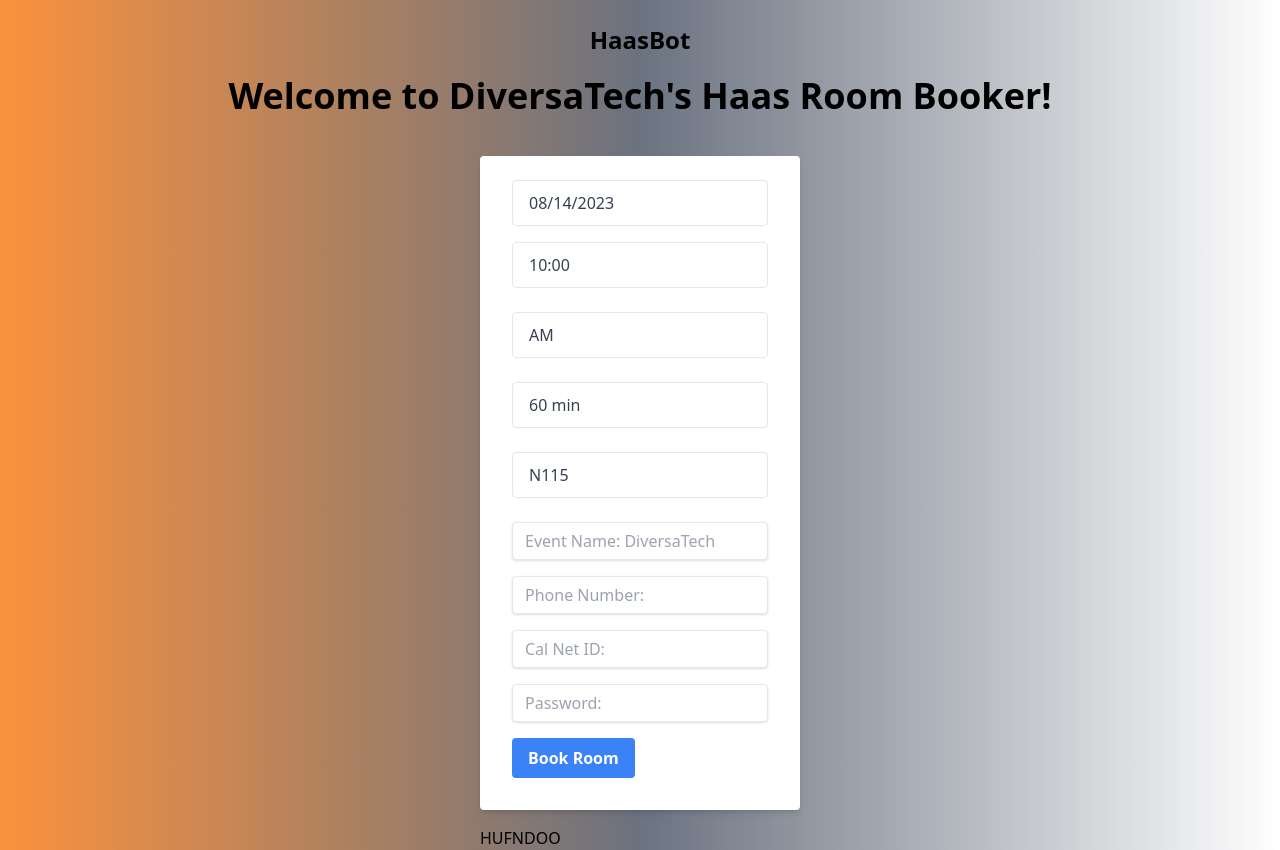
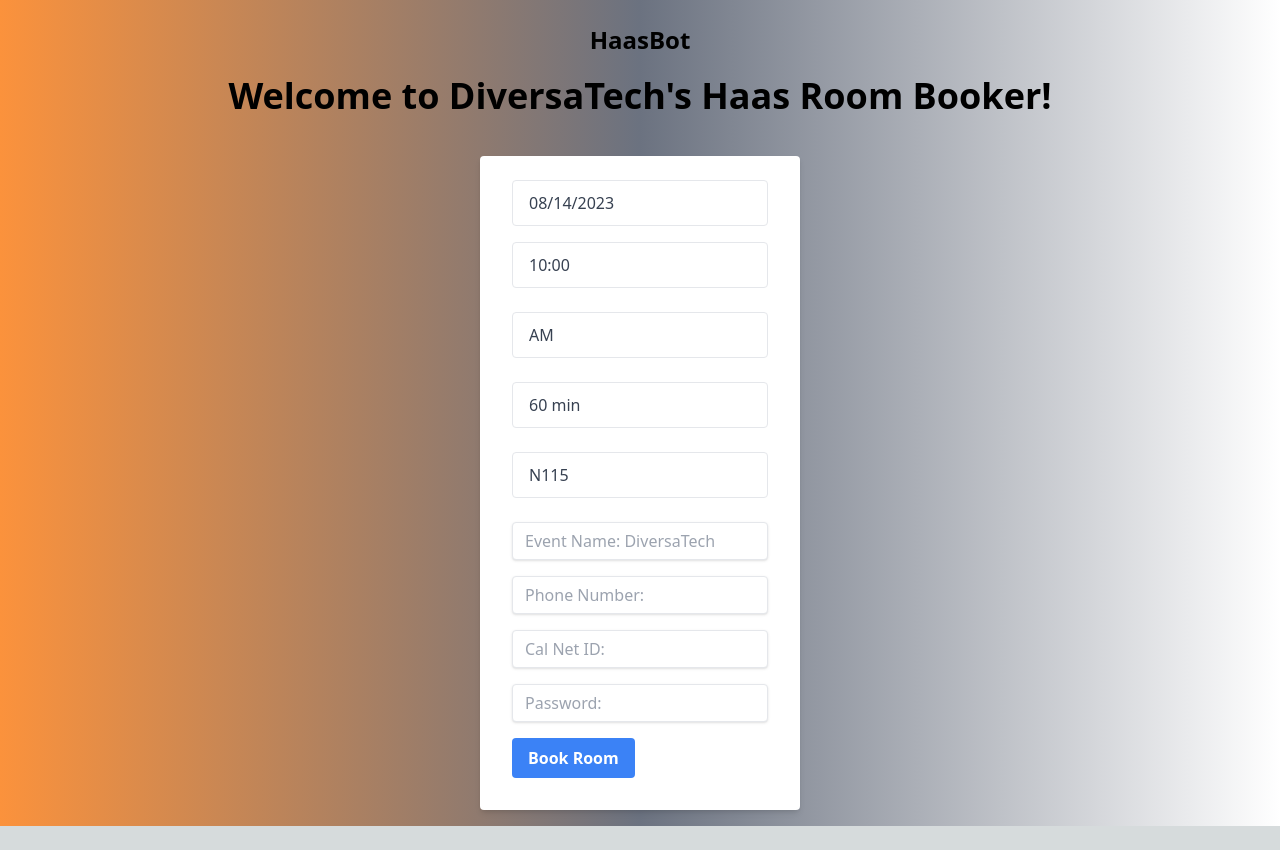
Before and after one commit to edguanuna/DT_Haas_Bot, a Next.js app: page / in a window 1280 px wide. After the commit the page ends 826 px from the top, so only its background shows below. Built offline with nearby package versions, Linux system fonts and the light colour scheme.

Commit message:
ready for Heroku

```diff
--- a/app/api.cjs
+++ b/app/api.cjs
@@ -2,13 +2,14 @@
 const express = require('express')
 const app = express()
 const cors = require('cors')
+const port = process.env.PORT || 5000
 
 app.use(express.json())
 app.use(cors({
     origin: "http://localhost:3000"
 }))
 
-app.listen(3001, () => { console.log('Server is running on port 3001') });
+app.listen(port, () => { console.log(`Server is running on port ${port}`) });
 
 app.post('/api', (req, res) => {
     console.log(req.body)
@@ -47,7 +48,7 @@
     //Seal the deal.
     await page.waitForSelector('.btn-success');
     const searchButton = await page.$('.btn-success')
-    await page.evaluate((searchButton) => searchButton.click(), searchButton)
+    // await page.evaluate((searchButton) => searchButton.click(), searchButton)
 
 }
 
--- a/app/components/form.js
+++ b/app/components/form.js
@@ -6,12 +6,12 @@
 
 export default function Form() {
     const { register, handleSubmit } = useForm()
-    const [message, setMessage] = useState("HUFNDOO")
+    const [message, setMessage] = useState("")
 
 
     const onSubmit = async (data) => {
         console.log(data)
-        const response = await fetch('http://localhost:3001/api', {
+        const response = await fetch('http://localhost:5000/api', {
             method: 'POST',
             // mode: "no-cors",
             headers: {
```
Also changed, not shown: 1 other file (tests, documents, lock files or other folders).
